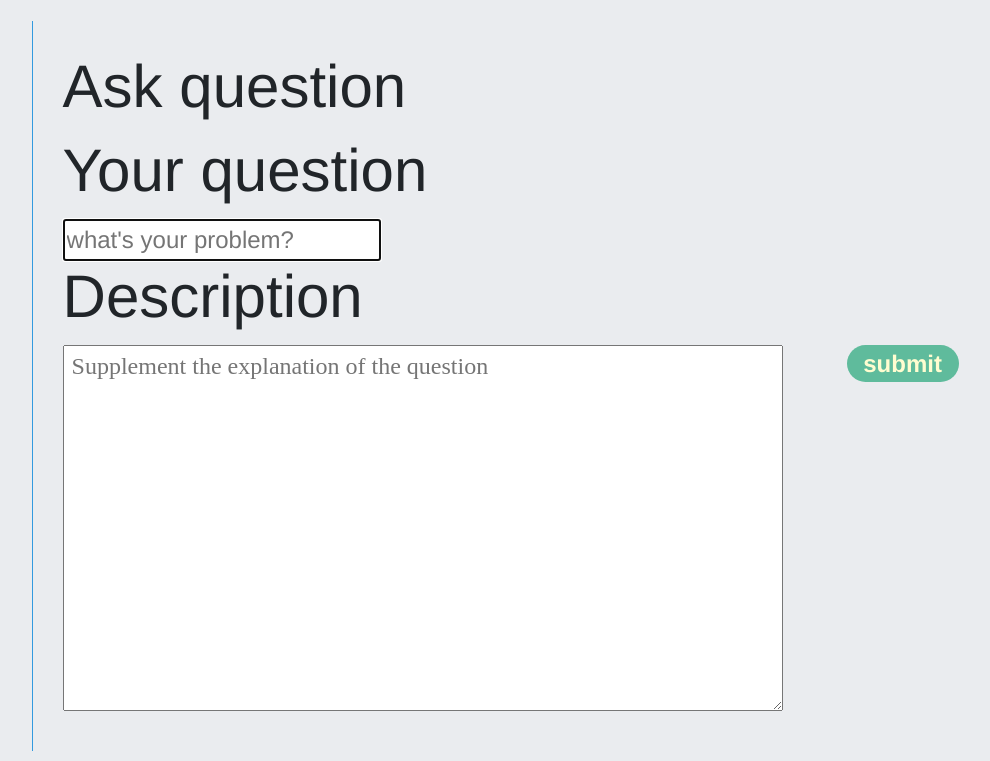
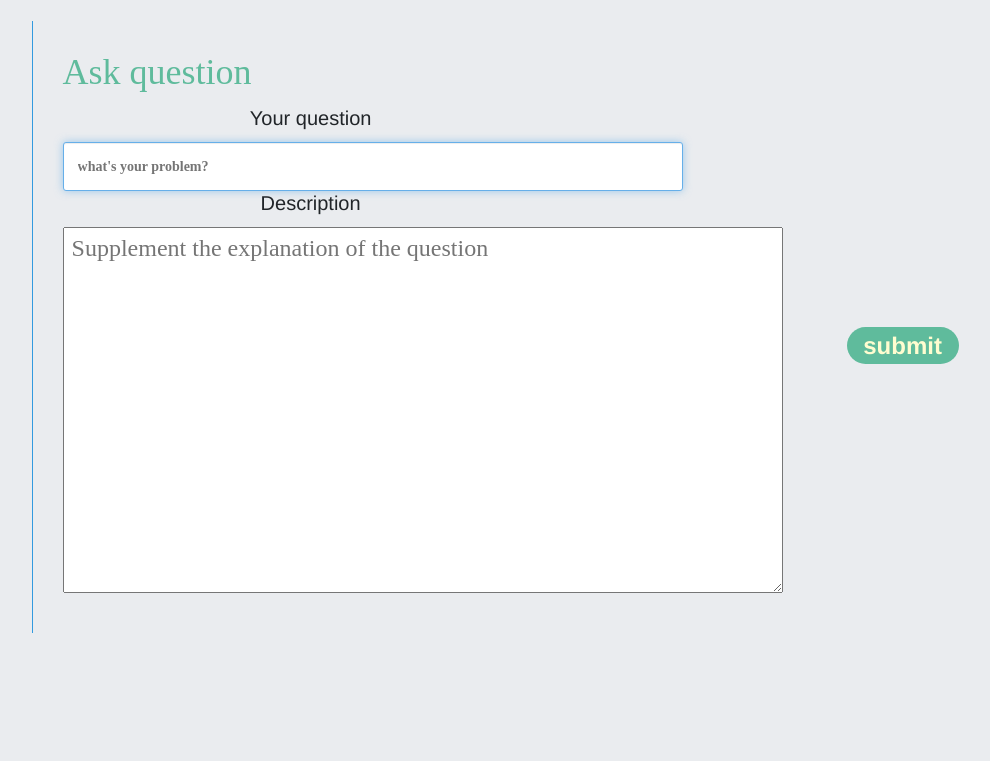
Before and after one commit to SUFE-lxc/Final_Project, a Django app: page /new-question in a window 1280 px wide. Shown: the part 99-860 px from the top of the page, without its empty margins (122-1112 px from the left). After the commit the page ends 732 px from the top, so only its background shows below. Run offline with Django 3.2, Linux system fonts and the light colour scheme; a user stored in the database is signed in; some libraries are stand-ins or nearby versions; some web fonts are replaced.

Commit message:
优化提出问题界面排版和设计

```diff
--- a/Zarathustra/main/static/main/css/styles.css
+++ b/Zarathustra/main/static/main/css/styles.css
@@ -192,6 +192,7 @@ font-size: small;
 
   width: fit-content;
 }
+
 #downvotes{
   font-size: 3vh;
     padding:0 20px;
@@ -235,14 +236,48 @@ border-left: 2px dotted rgb(159, 178, 189);
   width:70vw;
 }
 
+/*提问界面设置*/
+.title2{
+  font-family: "Microsoft soft";
+  font-family:"宋体"；
+
+  text-align:center;
+  font-size: 36px;
+  color: #5FBB9C;
+}
+
+
+.title3{
+    font-size:20px;
+    text-align:center;
+    margin-left: -400px;
+}
+
+.demoInput{
+    outline-style: none ;
+    border: 1px solid #ccc;
+    border-radius: 3px;
+    padding: 13px 14px;
+    width: 620px;
+    font-size: 14px;
+    font-weight: 700;
+    font-family: "Microsoft soft";
+}
+.demoInput:focus{
+    border-color: #66afe9;
+    outline: 0;
+    -webkit-box-shadow: inset 0 1px 1px rgba(0,0,0,.075),0 0 8px rgba(102,175,233,.6);
+    box-shadow: inset 0 1px 1px rgba(0,0,0,.075),0 0 8px rgba(102,175,233,.6)
+}
+
+.submit-button{
+  margin-top:100px;
+}
+
 /*登录注册界面输入框格式*/
 .title {
   color:#5FBB9C;
   font-family:"华文彩云";
-}
-
-.title2{
-  font-family:"宋体"；
 }
 
 div.form-item{
```
